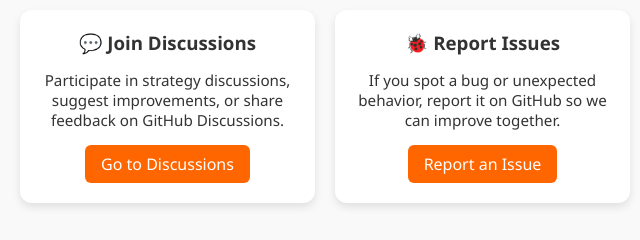
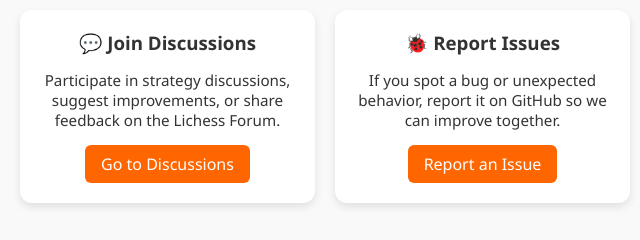
Before and after one commit to StarChatKidsProject/StarChatKids, a website: page community.html in a window 1280 px wide. Shown: the part 346-586 px from the top of the page, 0-640 px from the left. Drawn offline with Linux system fonts and the light colour scheme.

Commit message:
Update community.html

```diff
--- a/community.html
+++ b/community.html
@@ -29,7 +29,7 @@
     <section class="cards">
       <div class="card">
         <h3>💬 Join Discussions</h3>
-        <p>Participate in strategy discussions, suggest improvements, or share feedback on GitHub Discussions.</p>
+        <p>Participate in strategy discussions, suggest improvements, or share feedback on the Lichess Forum.</p>
         <a href="https://lichess.org/team/p-chessbot-fan-club" target="_blank">Go to Discussions</a>
       </div>
 
```
